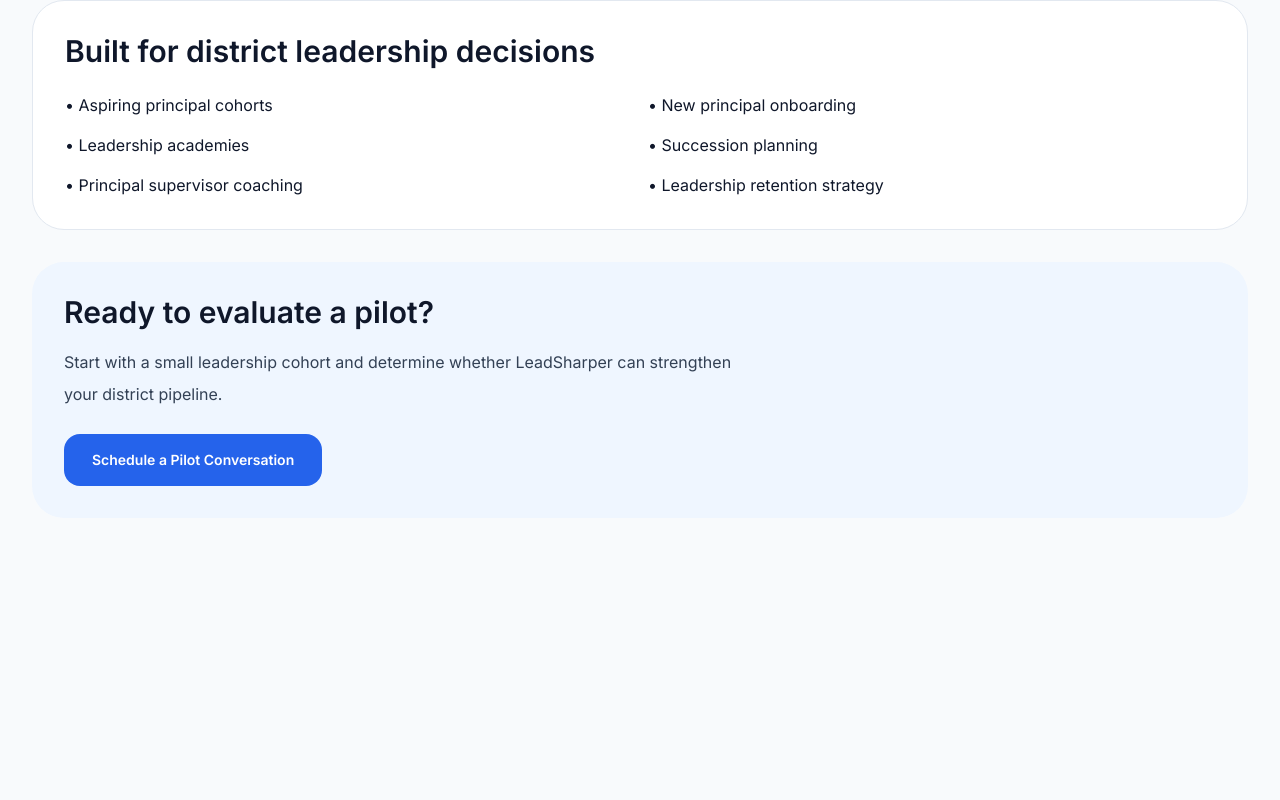
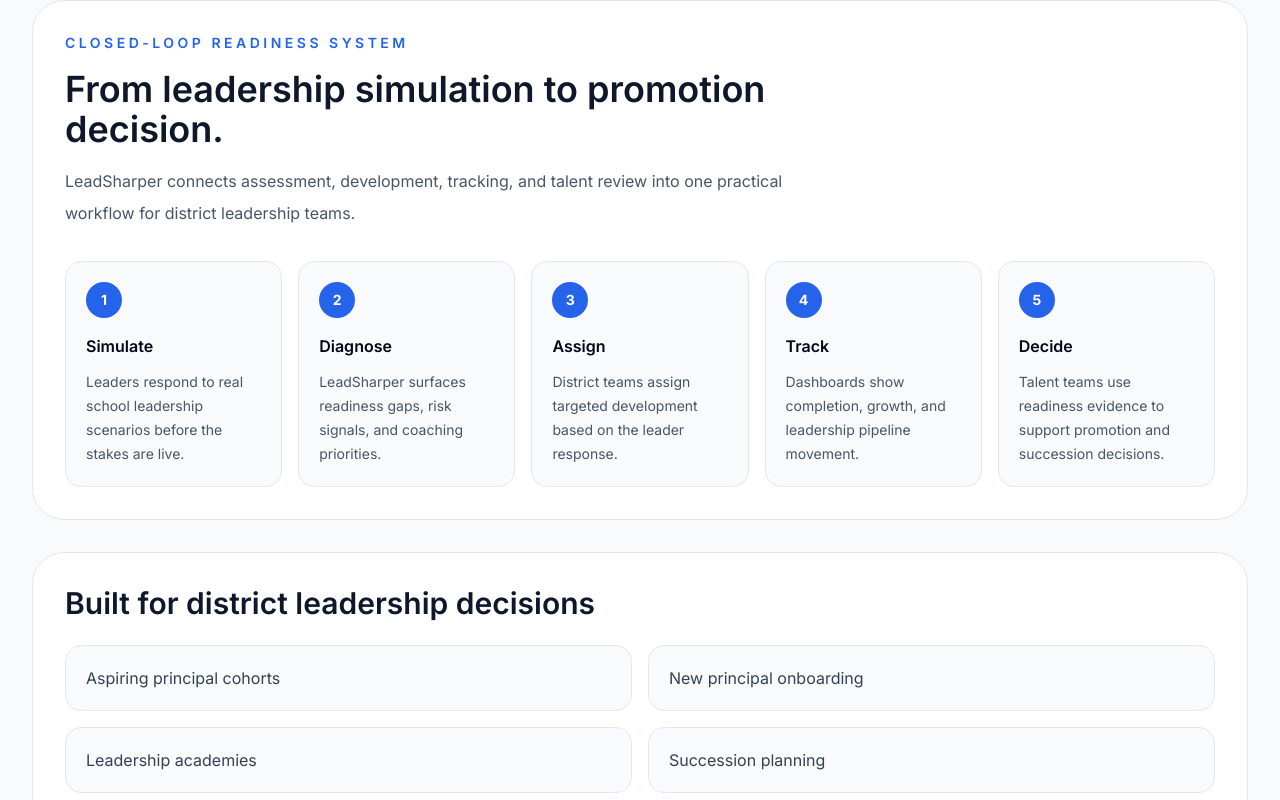
Before and after one commit to jmarc296-jpg/instructional-leadership-practice, a Next.js app: page / in a window 1280 px wide. Shown: the part 1480-2280 px from the top of the page. Before the commit the page ends 2030 px from the top, so only its background shows below. Built offline with nearby package versions, Linux system fonts and the light colour scheme.

Commit message:
Add closed loop homepage workflow

```diff
--- a/app/page.tsx
+++ b/app/page.tsx
@@ -1,5 +1,42 @@
 import Image from 'next/image'
 import { TopNav } from '@/components/home/top-nav'
+
+const workflow = [
+  {
+    step: '1',
+    title: 'Simulate',
+    text: 'Leaders respond to real school leadership scenarios before the stakes are live.'
+  },
+  {
+    step: '2',
+    title: 'Diagnose',
+    text: 'LeadSharper surfaces readiness gaps, risk signals, and coaching priorities.'
+  },
+  {
+    step: '3',
+    title: 'Assign',
+    text: 'District teams assign targeted development based on the leader response.'
+  },
+  {
+    step: '4',
+    title: 'Track',
+    text: 'Dashboards show completion, growth, and leadership pipeline movement.'
+  },
+  {
+    step: '5',
+    title: 'Decide',
+    text: 'Talent teams use readiness evidence to support promotion and succession decisions.'
+  }
+]
+
+const useCases = [
+  'Aspiring principal cohorts',
+  'New principal onboarding',
+  'Leadership academies',
+  'Succession planning',
+  'Principal supervisor coaching',
+  'Leadership retention strategy'
+]
 
 export default function HomePage() {
   return (
@@ -87,15 +124,39 @@ export default function HomePage() {
           </p>
 
           <h2 className="mt-4 max-w-4xl text-3xl sm:text-4xl font-semibold tracking-tight">
-            Districts do not just need more leadership training.
-            They need better evidence of readiness.
+            Districts do not just need more leadership training. They need better evidence of readiness.
           </h2>
 
           <p className="mt-5 max-w-2xl text-lg leading-8 text-slate-300">
-            Interviews, resumes, and reputation are not enough.
-            LeadSharper creates observable leadership performance data before promotion,
-            placement, or coaching decisions become high stakes.
+            Interviews, resumes, and reputation are not enough. LeadSharper creates observable leadership performance data before promotion, placement, or coaching decisions become high stakes.
           </p>
+        </section>
+
+        <section className="rounded-[32px] bg-white border border-slate-200 px-4 py-6 sm:p-8">
+          <div className="max-w-3xl">
+            <p className="text-sm font-semibold uppercase tracking-[0.25em] text-blue-600">
+              Closed-loop readiness system
+            </p>
+
+            <h2 className="mt-4 text-3xl sm:text-4xl font-semibold text-slate-900">
+              From leadership simulation to promotion decision.
+            </h2>
+
+            <p className="mt-4 leading-8 text-slate-600">
+              LeadSharper connects assessment, development, tracking, and talent review into one practical workflow for district leadership teams.
+            </p>
+          </div>
+
+          <div className="mt-8 grid gap-4 md:grid-cols-5">
+            {workflow.map((item) => (
+              <WorkflowStep
+                key={item.step}
+                step={item.step}
+                title={item.title}
+                text={item.text}
+              />
+            ))}
+          </div>
         </section>
 
         <section className="rounded-[32px] bg-white border border-slate-200 px-4 py-6 sm:p-8">
@@ -104,12 +165,11 @@ export default function HomePage() {
           </h2>
 
           <div className="mt-6 grid gap-4 md:grid-cols-2">
-            <div>• Aspiring principal cohorts</div>
-            <div>• New principal onboarding</div>
-            <div>• Leadership academies</div>
-            <div>• Succession planning</div>
-            <div>• Principal supervisor coaching</div>
-            <div>• Leadership retention strategy</div>
+            {useCases.map((item) => (
+              <div key={item} className="rounded-2xl bg-slate-50 border border-slate-200 p-5 text-slate-700">
+                {item}
+              </div>
+            ))}
           </div>
         </section>
 
@@ -119,8 +179,7 @@ export default function HomePage() {
           </h2>
 
           <p className="mt-4 max-w-2xl leading-8 text-slate-700">
-            Start with a small leadership cohort and determine whether LeadSharper
-            can strengthen your district pipeline.
+            Start with a small leadership cohort and determine whether LeadSharper can strengthen your district pipeline.
           </p>
 
           <a
@@ -165,3 +224,29 @@ function Card({
     </a>
   )
 }
+
+function WorkflowStep({
+  step,
+  title,
+  text
+}: {
+  step: string
+  title: string
+  text: string
+}) {
+  return (
+    <div className="rounded-2xl bg-slate-50 border border-slate-200 p-5">
+      <div className="flex h-9 w-9 items-center justify-center rounded-full bg-blue-600 text-sm font-bold text-white">
+        {step}
+      </div>
+
+      <h3 className="mt-4 font-semibold text-slate-950">
+        {title}
+      </h3>
+
+      <p className="mt-3 text-sm leading-6 text-slate-600">
+        {text}
+      </p>
+    </div>
+  )
+}
```
